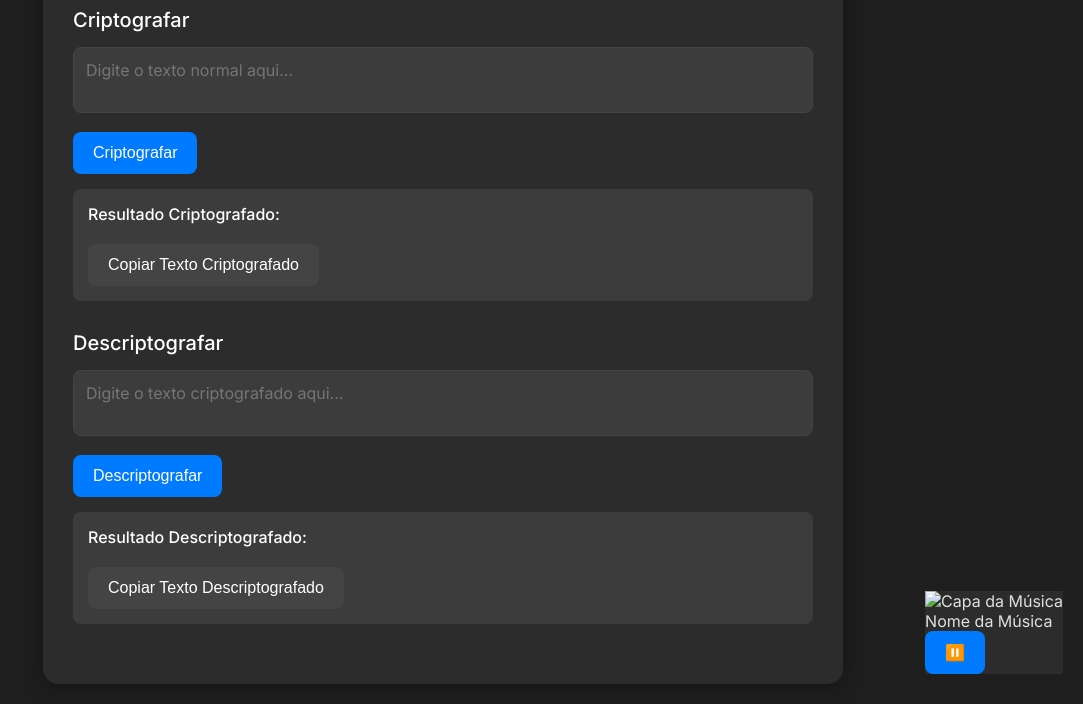
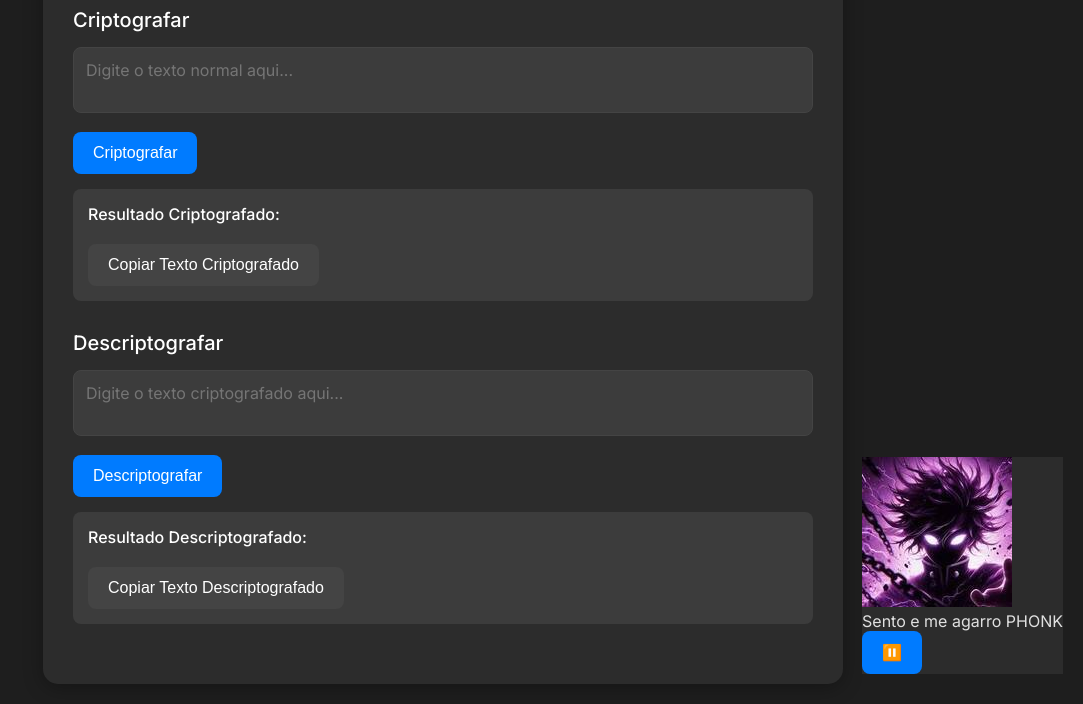
Before and after one commit to Jv-Sp-geeks/rsrr-rrr-rrss-rrsrr-rrsrs-rrrr-rsrs-sss-rrr, a plain HTML site: page index.html in a window 1280 px wide. Shown: the part 106-810 px from the top of the page, without its empty margins (197-1280 px from the left). Drawn offline with Linux system fonts and the light colour scheme.

Commit message:
Update index.html

```diff
--- a/index.html
+++ b/index.html
@@ -40,10 +40,10 @@
     <!-- Player de Música -->
     <div class="music-player">
         <div class="music-cover">
-            <img src="music-cover.jpg" alt="Capa da Música">
+            <img src="music-cover.png" alt="Capa da Música">
         </div>
         <div class="music-controls">
-            <p class="music-title">Nome da Música</p>
+            <p class="music-title">Sento e me agarro PHONK</p>
             <button id="stopMusicBtn">
                 <span class="play-icon">▶️</span>
                 <span class="pause-icon">⏸️</span>
```
